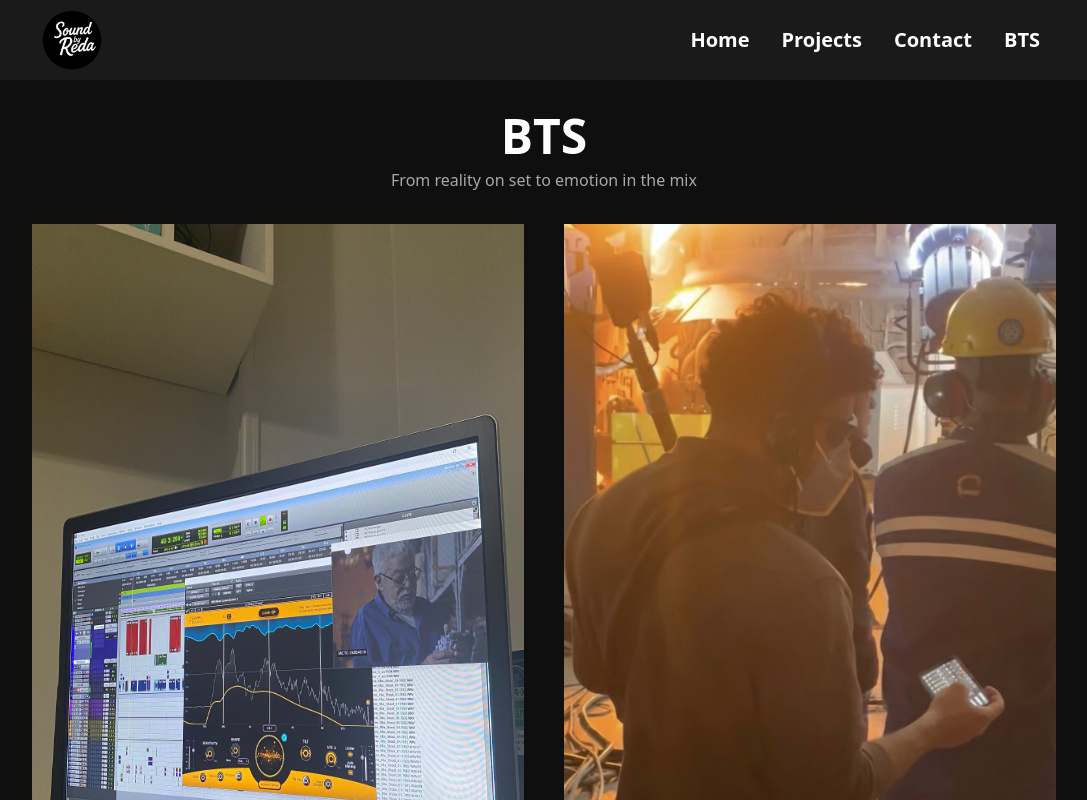
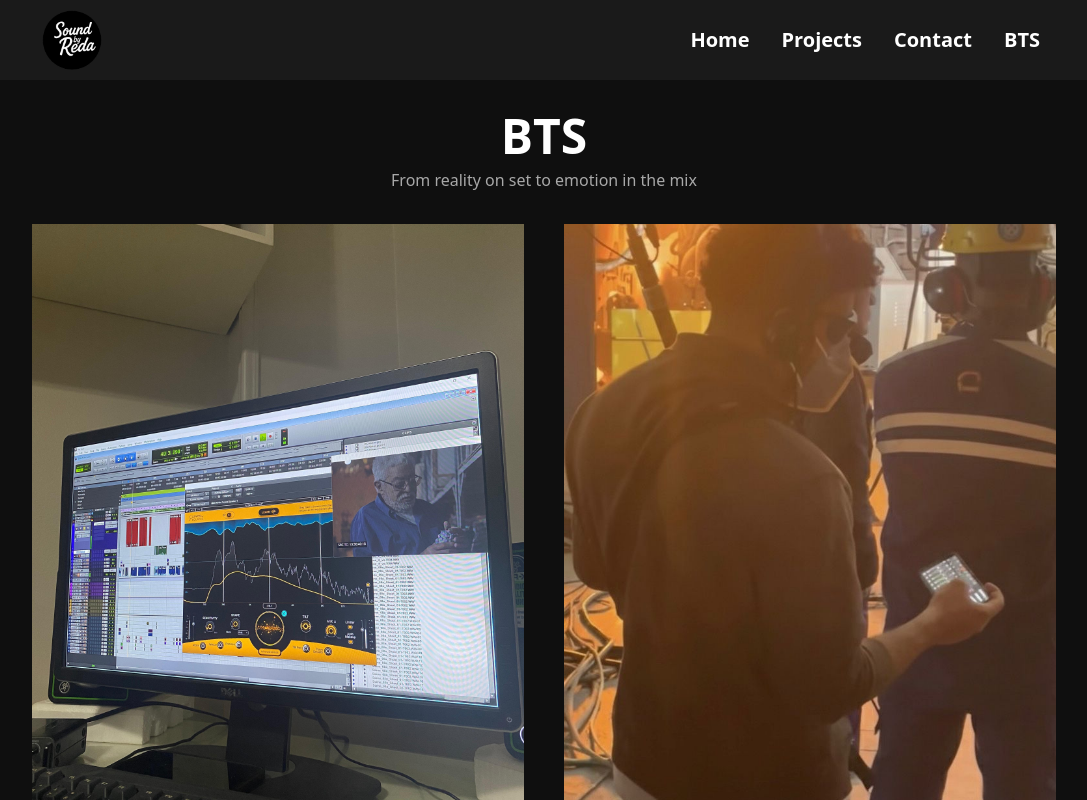
Before and after one commit to iiM0dy/sound-by-reda-portfolio, a Next.js app: page /bts in a window 1280 px wide. Shown: the top 800 px of the page, without its empty margins (96-1183 px from the left). Built offline with nearby package versions, Linux system fonts and the light colour scheme.

Commit message:
Update image and video styles for better layout

```diff
--- a/app/bts/page.tsx
+++ b/app/bts/page.tsx
@@ -24,18 +24,18 @@ const Bts = () => {
 
                     {btsImages.map((image) => (
                         <div key={image.id} className=''>
-                            <img src={image.src} className='w-full h-full' />
+                            <img src={image.src} className='w-full h-150 object-cover' />
                         </div>
                     ))}
                 </div>
             </div>
-            <br />
-            <div className='flex flex-row justify-center px-4 md:px-8 lg:px-16 xl:px-32 2xl:px-64 h-full w-full'>
+            <div className=' my-10 ' ></div>
+            <div className='flex flex-row justify-center px-4 md:px-8 lg:px-16 xl:px-32 2xl:px-64 h-full w-full '>
                 <div className='grid grid-cols-1 md:grid-cols-2 gap-x-10 gap-y-10'>
 
                     {btsVideos.map((video) => (
                         <div key={video.id}>
-                            <video preload='metadata' controls src={video.src} className='w-full h-full object-fill' />
+                            <video preload='metadata' controls src={video.src} className='w-full h-150 object-cover' />
                         </div>
                     ))}
                 </div>
```
